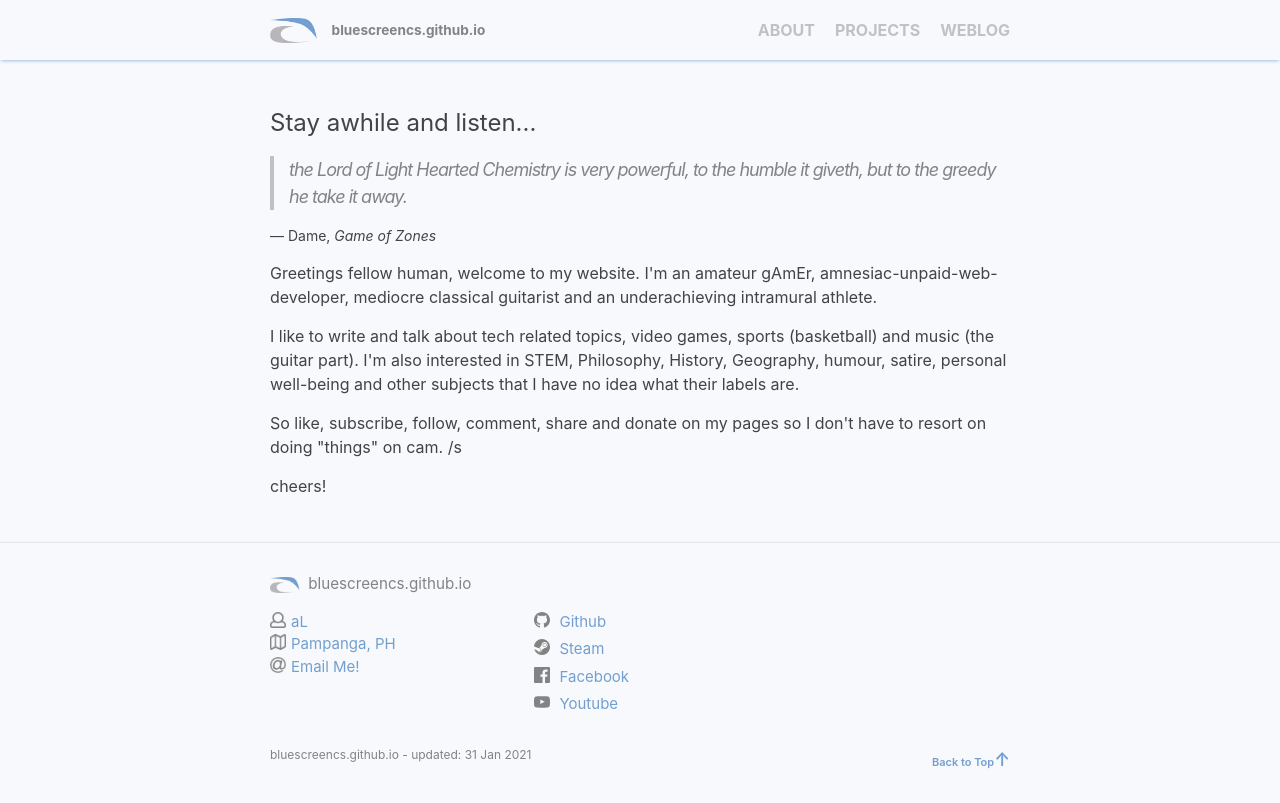
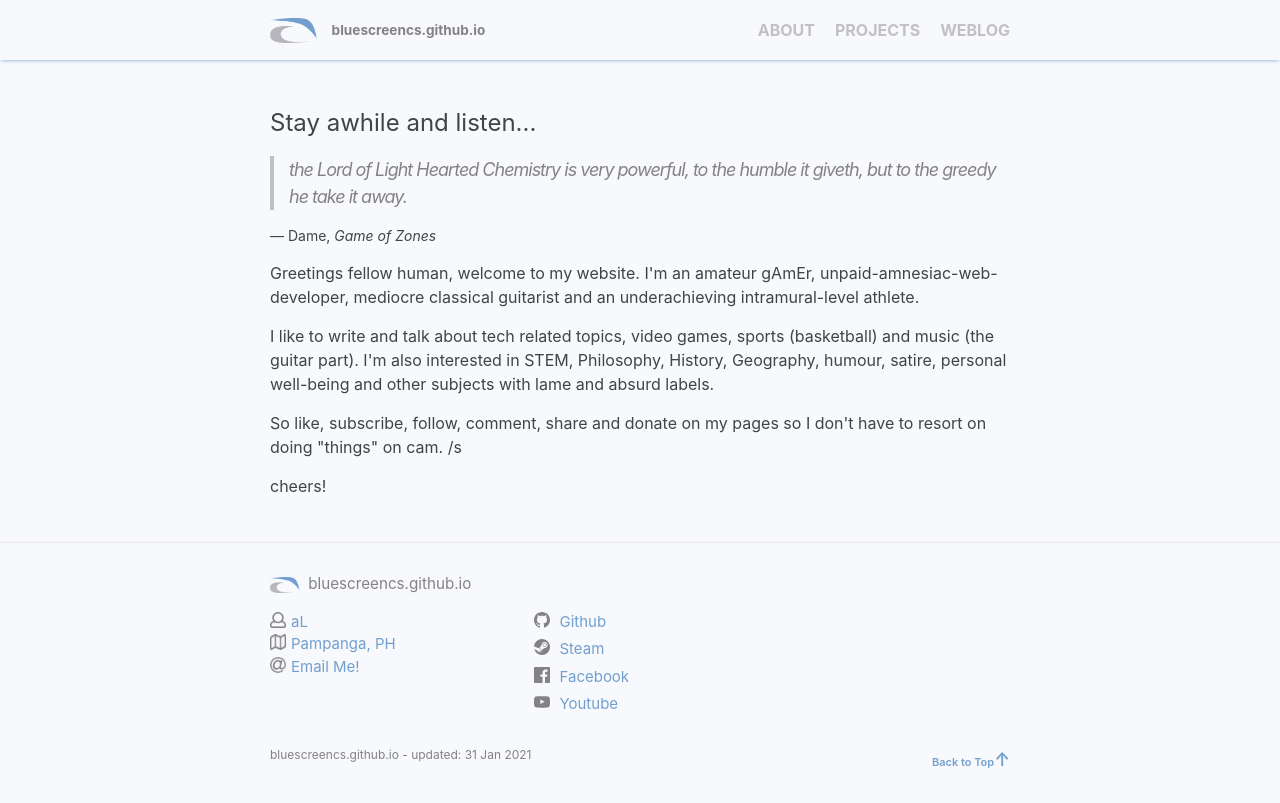
Before and after one commit to bluescreencs/bluescreen.github.io, a Jekyll site: the page built from index.html, in a window 1280 px wide. Shown: the top 803 px of the page. Built offline with Jekyll 4.4.1, drawn with Linux system fonts in a browser that asks for light colours; grey boxes are pictures that could not be loaded.

Commit message:
edited text in about page

```diff
--- a/index.html
+++ b/index.html
@@ -5,9 +5,9 @@
 <div id="homePage">
 {%- include greetings.html -%}
 {%- include quotes.html -%}
-<p>Greetings fellow human, welcome to my website. I'm an amateur gAmEr, amnesiac-unpaid-web-developer, mediocre classical guitarist and an underachieving intramural athlete.</p>
+<p>Greetings fellow human, welcome to my website. I'm an amateur gAmEr, unpaid-amnesiac-web-developer, mediocre classical guitarist and an underachieving intramural-level athlete.</p>
 
-<p>I like to write and talk about tech related topics, video games, sports (basketball) and music (the guitar part). I'm also interested in STEM, Philosophy, History, Geography, humour, satire, personal well-being and other subjects that I have no idea what their labels are.</p>
+<p>I like to write and talk about tech related topics, video games, sports (basketball) and music (the guitar part). I'm also interested in STEM, Philosophy, History, Geography, humour, satire, personal well-being and other subjects with lame and absurd labels.</p>
 
 <p>So like, subscribe, follow, comment, share and donate on my pages so I don't have to resort on doing "things" on cam. /s</p>
 
```
